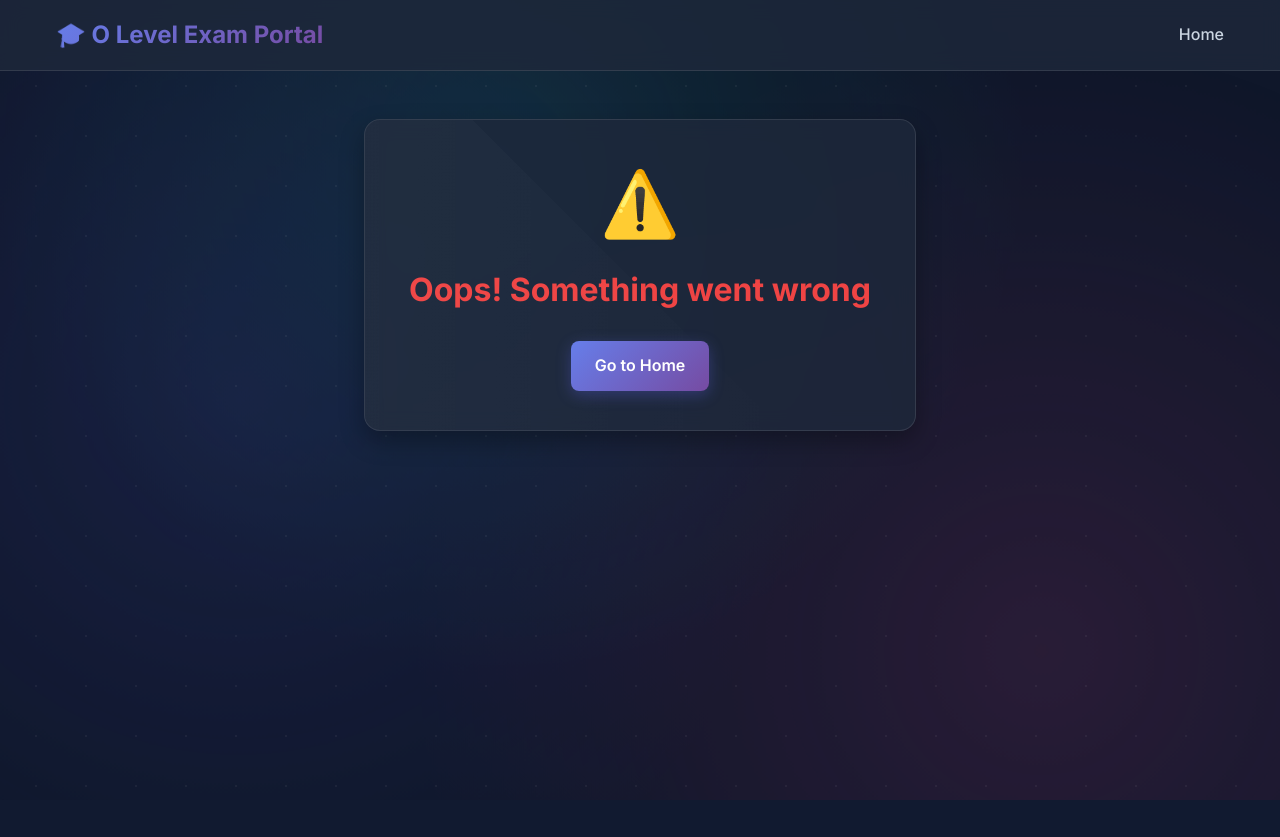
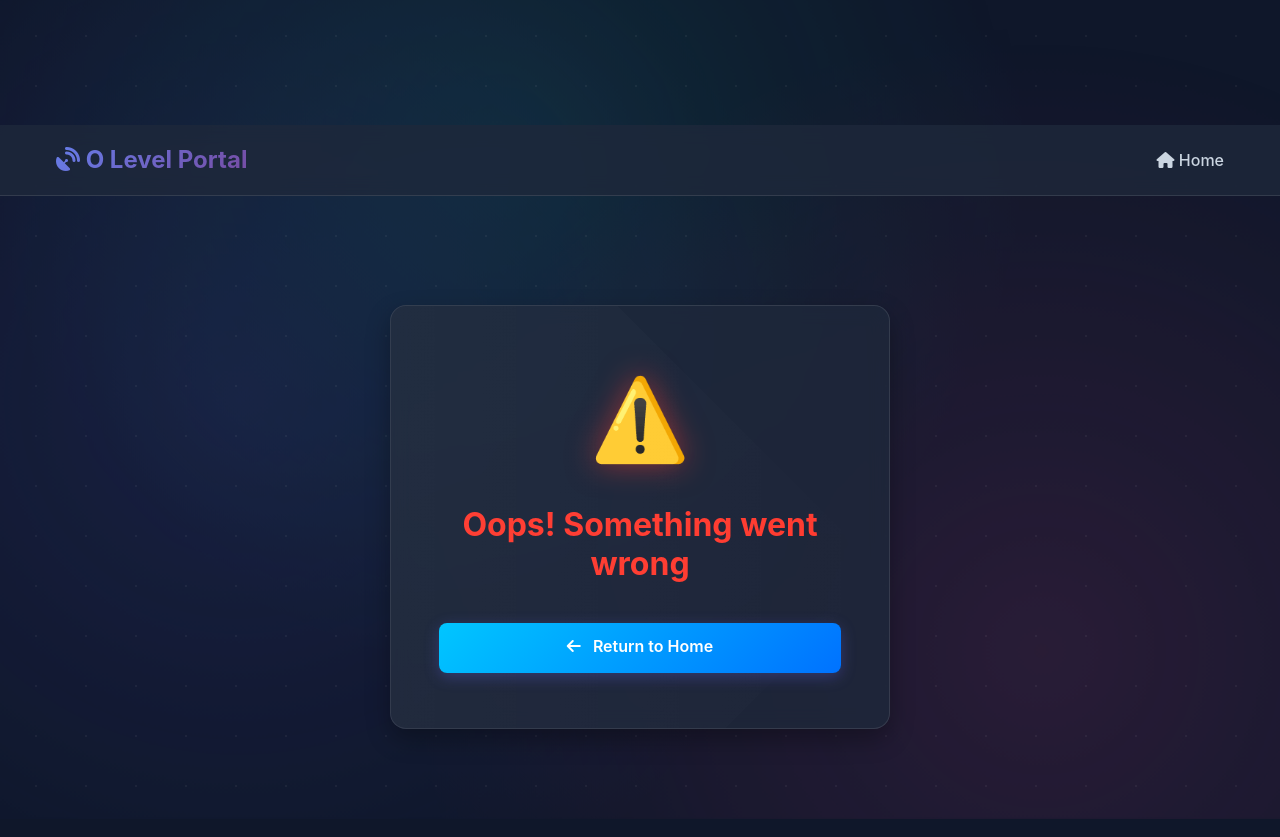
Before and after one commit to TELLYHUBCLOUD/dark-satellite, a Flask app: template templates/error.html in a window 1280 px wide. Before the commit the page ends 800 px from the top, so only its background shows below. Run offline with Flask 3, Linux system fonts and the light colour scheme; the template is opened without the code that fills it, so the values that code supplies are empty.

Commit message:
feat: Implement subject selection and error pages, add a database check utility, reduce total questions, and enhance database connection error handling.

```diff
--- a/config.py
+++ b/config.py
@@ -34,7 +34,7 @@
 
     # Exam settings
     EXAM_DURATION_MINUTES = 100
-    TOTAL_QUESTIONS = 100
+    TOTAL_QUESTIONS = 20
     PASSING_MARKS = 40
 
     # Pagination
--- a/models.py
+++ b/models.py
@@ -196,6 +196,9 @@
     def get_random_by_subject(subject, count=100):
         """Get random questions for a specific subject"""
         db = db_manager.get_db()
+        if db is None:
+            raise Exception("Database connection failed. Please ensure MongoDB is running.")
+
         return list(db.questions.aggregate([
             {'$match': {'subject': subject}},
             {'$sample': {'size': count}}
--- a/templates/error.html
+++ b/templates/error.html
@@ -6,31 +6,67 @@
     <meta name="viewport" content="width=device-width, initial-scale=1.0">
     <title>Error - O Level Exam Portal</title>
     <link rel="stylesheet" href="{{ url_for('static', filename='css/style.css') }}">
-    <link href="https://fonts.googleapis.com/css2?family=Inter:wght@400;500;600;700&display=swap" rel="stylesheet">
+    <link href="https://fonts.googleapis.com/css2?family=Outfit:wght@300;400;500;600;700&display=swap" rel="stylesheet">
+    <link rel="stylesheet" href="https://cdnjs.cloudflare.com/ajax/libs/font-awesome/6.4.0/css/all.min.css">
 </head>
 
 <body>
-    <nav class="navbar">
+    <!-- Animated Background -->
+    <div class="particles" id="particles"></div>
+
+    <nav class="navbar glass-effect">
         <div class="container navbar-content">
-            <div class="navbar-brand">🎓 O Level Exam Portal</div>
+            <div class="navbar-brand">
+                <i class="fas fa-satellite-dish" style="color: var(--primary);"></i>
+                <span>O Level <span style="color: var(--primary);">Portal</span></span>
+            </div>
             <ul class="navbar-nav">
-                <li><a href="/" class="nav-link">Home</a></li>
+                <li><a href="/" class="nav-link"><i class="fas fa-home"></i> Home</a></li>
             </ul>
         </div>
     </nav>
 
-    <section class="section">
-        <div class="container" style="max-width: 600px; text-align: center;">
-            <div class="glass-card">
-                <div style="font-size: 4rem; margin-bottom: 1rem;">⚠️</div>
-                <h2 style="color: var(--error); margin-bottom: 1rem;">Oops! Something went wrong</h2>
-                <p style="color: var(--text-secondary); font-size: 1.125rem; margin-bottom: 2rem;">
-                    {{ message }}
-                </p>
-                <a href="/" class="btn btn-primary">Go to Home</a>
-            </div>
+    <div class="container" style="display: flex; justify-content: center; align-items: center; min-height: 80vh;">
+        <div class="glass-card animate-slide-up" style="max-width: 500px; text-align: center; padding: 3rem;">
+            <div style="font-size: 5rem; margin-bottom: 1.5rem; text-shadow: 0 0 30px rgba(255, 59, 48, 0.5);">⚠️</div>
+            <h2 style="color: #ff3b30; margin-bottom: 1rem; font-size: 2rem;">Oops! Something went wrong</h2>
+            <p style="color: rgba(255,255,255,0.7); font-size: 1.1rem; margin-bottom: 2.5rem; line-height: 1.6;">
+                {{ message }}
+            </p>
+            <a href="/" class="btn btn-primary"
+                style="background: linear-gradient(135deg, #00C6FF 0%, #0072FF 100%); width: 100%;">
+                <i class="fas fa-arrow-left" style="margin-right: 0.5rem;"></i> Return to Home
+            </a>
         </div>
-    </section>
+    </div>
+
+    <script>
+        // Particle Animation
+        function createParticles() {
+            const particlesContainer = document.getElementById('particles');
+            const particleCount = 50;
+
+            for (let i = 0; i < particleCount; i++) {
+                const particle = document.createElement('div');
+                particle.classList.add('particle');
+
+                const size = Math.random() * 3 + 1;
+                particle.style.width = `${size}px`;
+                particle.style.height = `${size}px`;
+
+                particle.style.left = `${Math.random() * 100}%`;
+                particle.style.top = `${Math.random() * 100}%`;
+
+                const duration = Math.random() * 20 + 10;
+                particle.style.animationDuration = `${duration}s`;
+                particle.style.animationDelay = `${Math.random() * 5}s`;
+
+                particlesContainer.appendChild(particle);
+            }
+        }
+
+        window.addEventListener('load', createParticles);
+    </script>
 </body>
 
 </html>
```
Also changed, not shown: check_db.py (added, +17 -0 lines), templates/subjects.html (+8 -4 lines).
